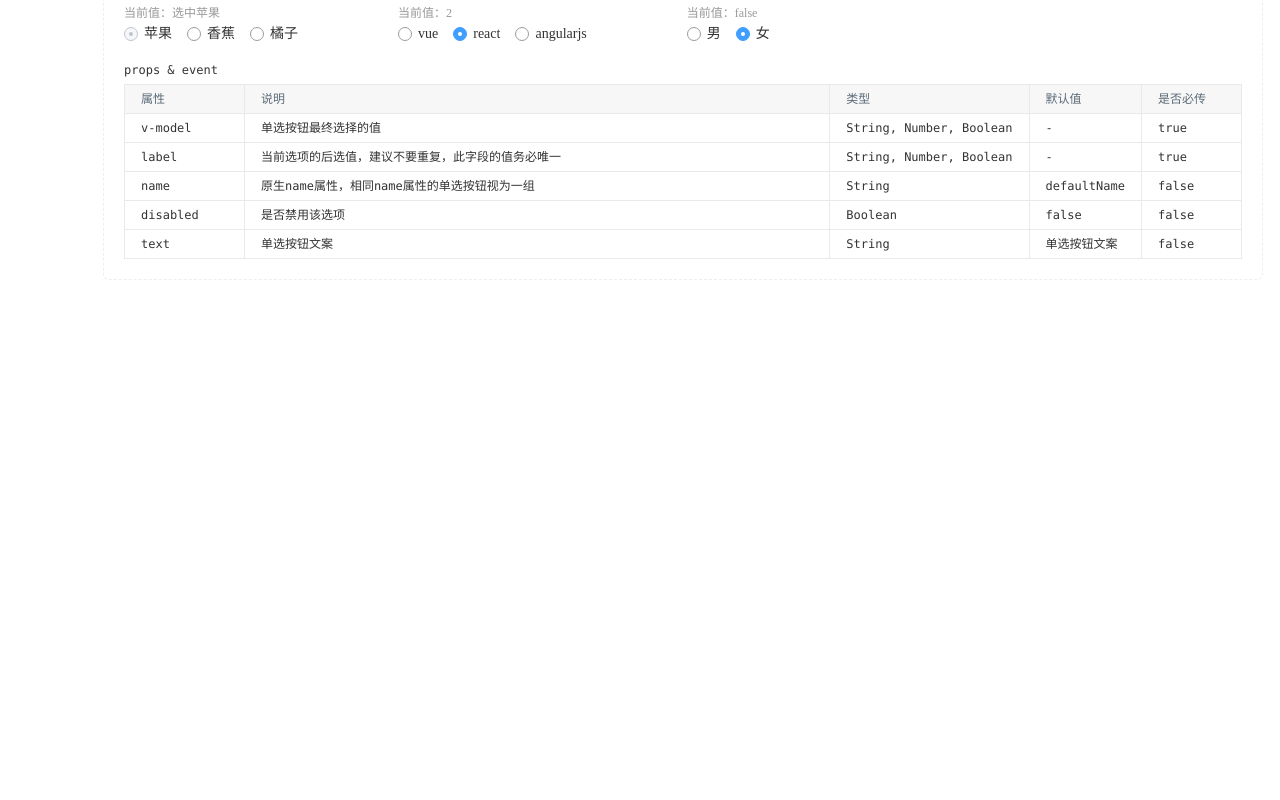
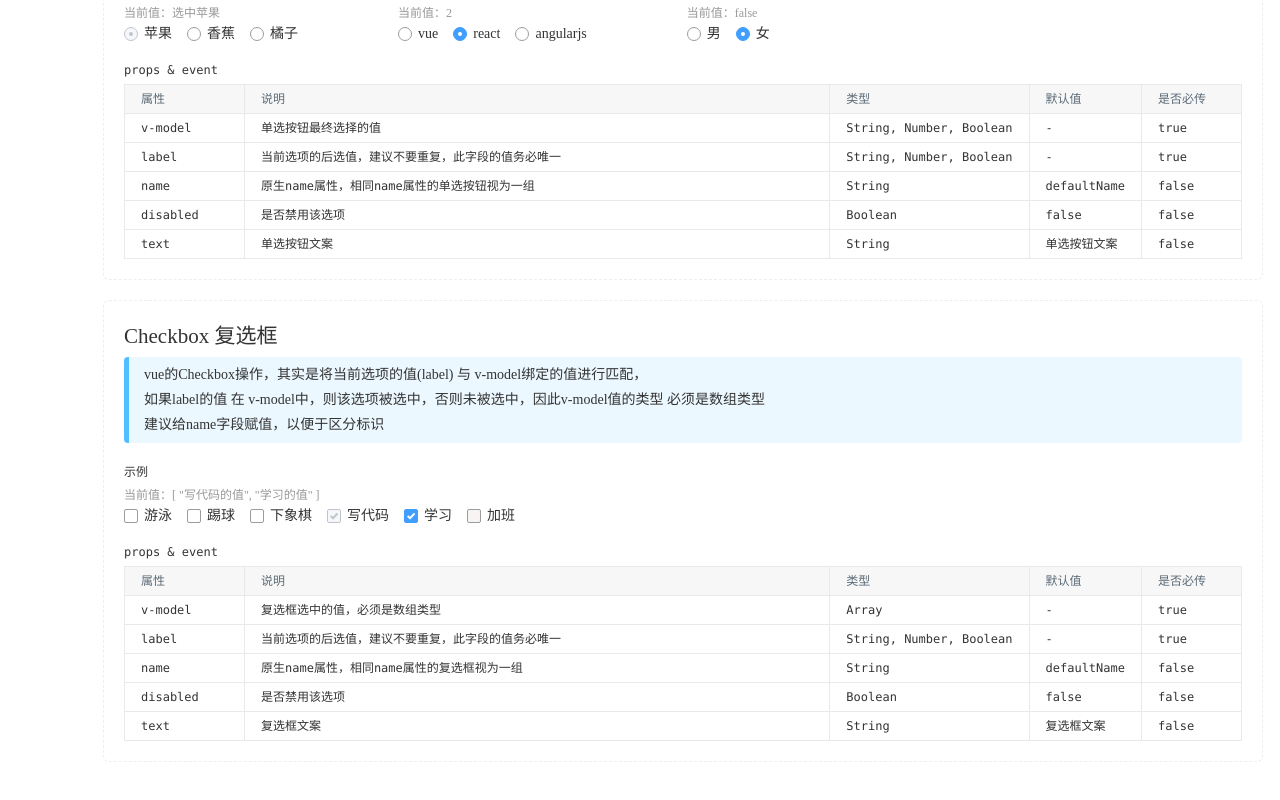
Before and after one commit to kule2018/qiaodaima.github.io, a Vue app: page / in a window 1280 px wide. Shown: the part 786-1586 px from the top of the page. Before the commit the page ends 1106 px from the top, so only its background shows below. Built offline with nearby package versions, Linux system fonts and the light colour scheme.

Commit message:
复选框文档

```diff
--- a/examples/demo-checkbox.vue
+++ /dev/null
@@ -1,28 +0,0 @@
-<template>
-  <div>
-    <p>选择的值：{{value}}</p>
-    <Checkbox v-model="value" :label="'选项1的值'"></Checkbox>
-    <Checkbox v-model="value" :label="'选项2的值'"></Checkbox>
-    <Checkbox v-model="value" :label="'选项3的值'"></Checkbox>
-  </div>
-</template>
-
-<script>
-  import Checkbox from '../src/components/checkbox/main.vue';
-
-  export default {
-    name: 'DemoCheckbox',
-    components: {Checkbox},
-    data() {
-      return {
-        value: ['选项2的值']
-      };
-    }
-  };
-</script>
-
-<style lang="scss" scoped>
-  div{
-    padding: 50px;
-  }
-</style>
--- /dev/null
+++ b/examples/doc-checkbox.vue
@@ -0,0 +1,103 @@
+<template>
+  <DocItem :title="'Checkbox 复选框'" :param="param">
+    <div slot="tip">
+      vue的Checkbox操作，其实是将当前选项的值(label) 与 v-model绑定的值进行匹配，<br>
+      如果label的值 在 v-model中，则该选项被选中，否则未被选中，因此v-model值的类型 必须是数组类型 <br>
+      建议给name字段赋值，以便于区分标识
+    </div>
+
+    <template slot="example">
+      <dl class="group">
+        <dt>当前值：{{hobby}}</dt>
+        <dd>
+          <Checkbox v-model="hobby" :label="'游泳的值'" :text="'游泳'"></Checkbox>
+          <Checkbox v-model="hobby" :label="'踢球的值'" :text="'踢球'"></Checkbox>
+          <Checkbox v-model="hobby" :label="'下象棋的值'" :text="'下象棋'"></Checkbox>
+          <Checkbox v-model="hobby" :label="'写代码的值'" :text="'写代码'" :disabled="true"></Checkbox>
+          <Checkbox v-model="hobby" :label="'学习的值'" :text="'学习'"></Checkbox>
+          <Checkbox v-model="hobby" :label="'加班的值'" :text="'加班'" :disabled="true"></Checkbox>
+        </dd>
+      </dl>
+    </template>
+  </DocItem>
+</template>
+
+<script>
+  import DocItem from './doc-item.vue';
+  import Checkbox from '../src/components/checkbox/main.vue';
+
+  export default {
+    name: 'DocCheckbox',
+    components: {
+      DocItem,
+      Checkbox
+    },
+    data() {
+      return {
+        hobby: ['写代码的值', '学习的值'],
+        param: [
+          {
+            name: 'v-model',
+            explain: '复选框选中的值，必须是数组类型',
+            type: 'Array',
+            default: '-',
+            isMust: true
+          },
+          {
+            name: 'label',
+            explain: '当前选项的后选值，建议不要重复，此字段的值务必唯一',
+            type: 'String, Number, Boolean',
+            default: '-',
+            isMust: true
+          },
+          {
+            name: 'name',
+            explain: '原生name属性，相同name属性的复选框视为一组',
+            type: 'String',
+            default: 'defaultName',
+            isMust: false
+          },
+          {
+            name: 'disabled',
+            explain: '是否禁用该选项',
+            type: 'Boolean',
+            default: 'false',
+            isMust: false
+          },
+          {
+            name: 'text',
+            explain: '复选框文案',
+            type: 'String',
+            default: '复选框文案',
+            isMust: false
+          }
+        ]
+      };
+    }
+  };
+</script>
+
+<style lang="scss" scoped>
+  .group {
+    display: inline-block;
+    margin-left: 100px;
+    &:first-child {
+      margin-left: 0;
+    }
+    & > dt {
+      margin-bottom: 5px;
+      color: #999;
+      font-size: 12px;
+    }
+    & > dd {
+      font-size: 0;
+    }
+  }
+  .checkbox-item {
+    margin-left: 15px;
+
+    &:first-child {
+      margin-left: 0;
+    }
+  }
+</style>
--- a/examples/doc.vue
+++ b/examples/doc.vue
@@ -4,18 +4,21 @@
 
     <DocInput></DocInput>
     <DocRadio></DocRadio>
+    <DocCheckbox></DocCheckbox>
   </div>
 </template>
 
 <script>
   import DocInput from './doc-input.vue';
   import DocRadio from './doc-radio.vue';
+  import DocCheckbox from './doc-checkbox.vue';
 
   export default {
     name: 'Doc',
     components: {
       DocInput,
-      DocRadio
+      DocRadio,
+      DocCheckbox
     }
   };
 </script>
--- a/src/components/checkbox/main.vue
+++ b/src/components/checkbox/main.vue
@@ -16,7 +16,7 @@
     name: 'Checkbox',
     props: {
       value: {
-        type: [String, Number, Boolean, Array],
+        type: Array,
         required: true
       },
       label: {
```
